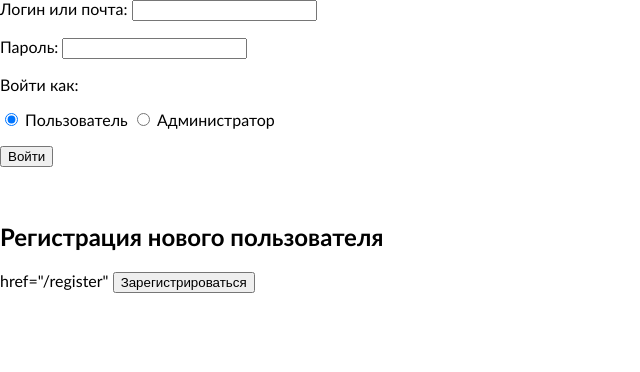
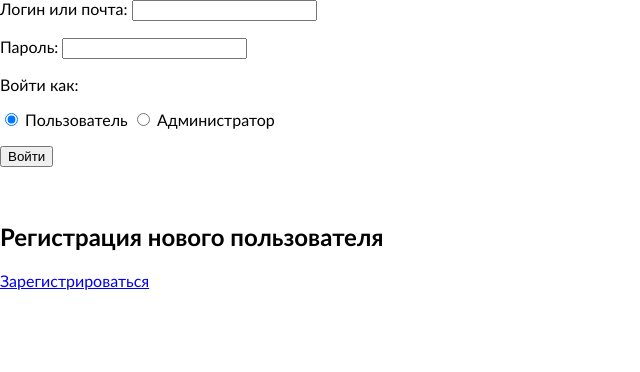
Before and after one commit to Docent681/docent-vpn, a Flask app: page /login in a window 1280 px wide. Shown: the part 150-522 px from the top of the page, without its empty margins (0-640 px from the left). Run offline with Flask 3, Linux system fonts and the light colour scheme.

Commit message:
fixed login.html bug

```diff
--- a/backend/templates/login.html
+++ b/backend/templates/login.html
@@ -33,7 +33,7 @@
 </form>
 <br>
 <h2>Регистрация нового пользователя</h2>
-<a> href="{{ url_for('register') }}"
+<a href="{{ url_for('register') }}"
     <button>Зарегистрироваться</button>
 </a>
 {% endblock %}
```
